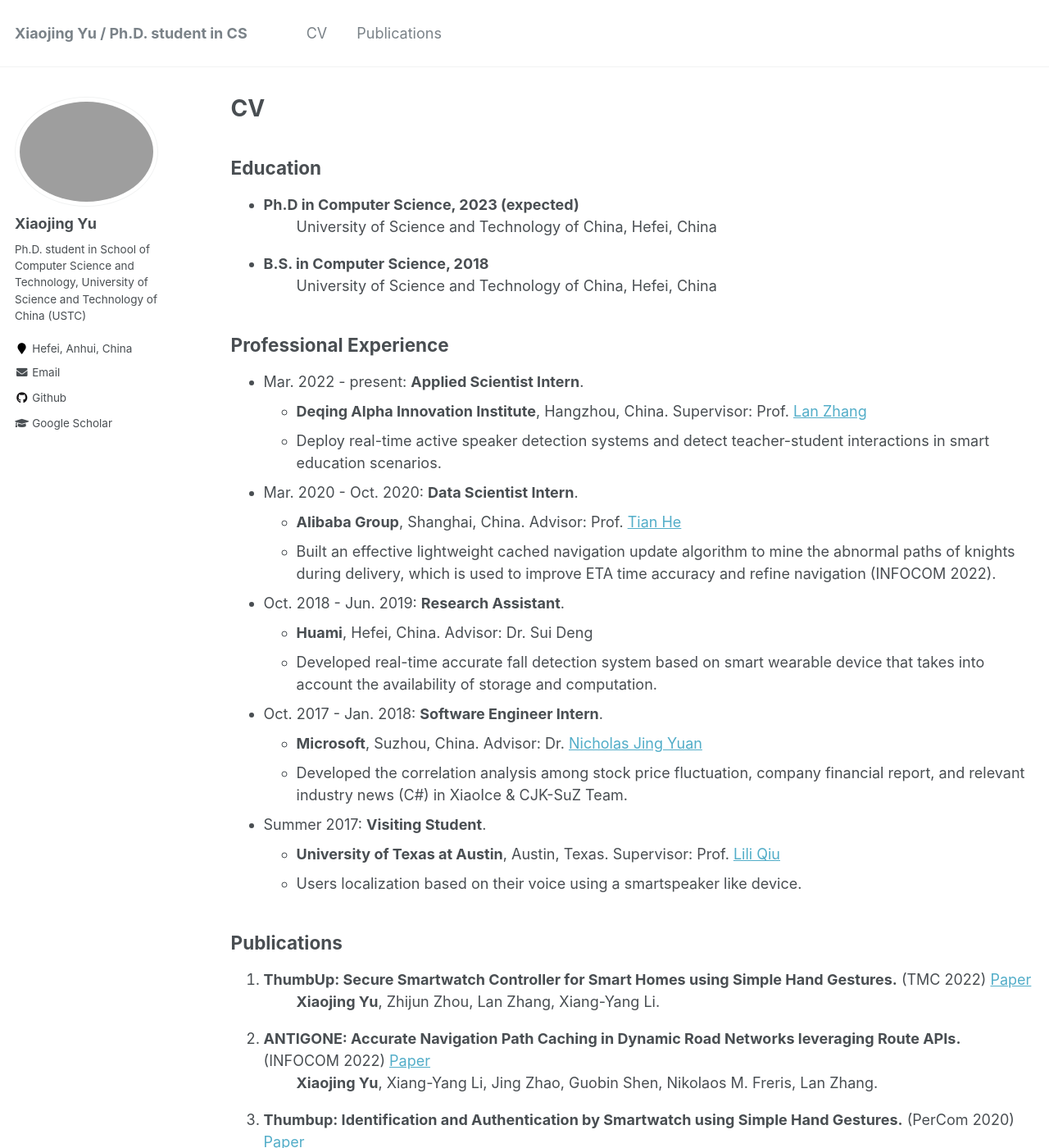
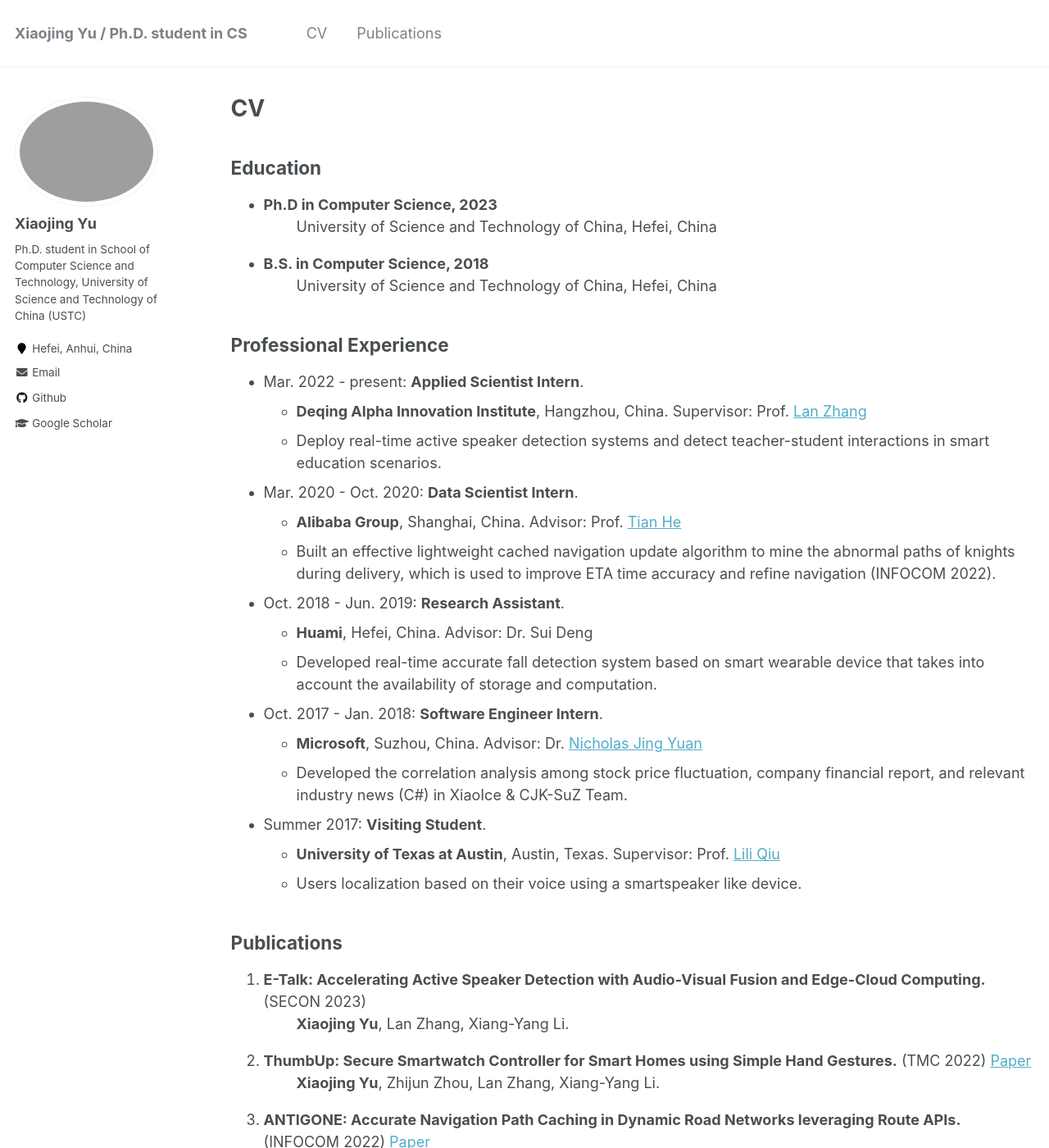
Before and after one commit to blairjing/blairjing.github.io, a Jekyll site: the page built from _pages/cv.md, in a window 1280 px wide and 1400 px high. Shown: the whole window at 82% size. Built offline with Jekyll 4.4.1, drawn with Linux system fonts in a browser that asks for light colours.

Commit message:
Update cv.md

```diff
--- a/_pages/cv.md
+++ b/_pages/cv.md
@@ -11,7 +11,7 @@ redirect_from:
 
 Education
 ------
-* **Ph.D in Computer Science, 2023 (expected)**
+* **Ph.D in Computer Science, 2023**
 : University of Science and Technology of China, Hefei, China
 * **B.S. in Computer Science,  2018**
 : University of Science and Technology of China, Hefei, China
@@ -38,15 +38,17 @@ Professional Experience
 
 Publications
 ------
-1. **ThumbUp: Secure Smartwatch Controller for Smart Homes using Simple Hand Gestures.** (TMC 2022) [Paper](https://doi.ieeecomputersociety.org/10.1109/TMC.2022.3216927)
+1. **E-Talk: Accelerating Active Speaker Detection with Audio-Visual Fusion and Edge-Cloud Computing.** (SECON 2023)
+: **Xiaojing Yu**, Lan Zhang, Xiang-Yang Li.
+2. **ThumbUp: Secure Smartwatch Controller for Smart Homes using Simple Hand Gestures.** (TMC 2022) [Paper](https://doi.ieeecomputersociety.org/10.1109/TMC.2022.3216927)
 : **Xiaojing Yu**, Zhijun Zhou, Lan Zhang, Xiang-Yang Li.
-2. **ANTIGONE: Accurate Navigation Path Caching in Dynamic Road Networks leveraging Route APIs.** (INFOCOM 2022) [Paper](https://ieeexplore.ieee.org/abstract/document/9796817)
+3. **ANTIGONE: Accurate Navigation Path Caching in Dynamic Road Networks leveraging Route APIs.** (INFOCOM 2022) [Paper](https://ieeexplore.ieee.org/abstract/document/9796817)
 : **Xiaojing Yu**, Xiang-Yang Li, Jing Zhao, Guobin Shen, Nikolaos M. Freris, Lan Zhang.
-3. **Thumbup: Identification and Authentication by Smartwatch using Simple Hand Gestures.** (PerCom 2020) [Paper](https://www.computer.org/csdl/proceedings-article/percom/2020/09127367/1l3yJSxjyqQ)
+4. **Thumbup: Identification and Authentication by Smartwatch using Simple Hand Gestures.** (PerCom 2020) [Paper](https://www.computer.org/csdl/proceedings-article/percom/2020/09127367/1l3yJSxjyqQ)
 : **Xiaojing Yu**, Zhijun Zhou, Mingxue Xu, Xuanke You, Xiang-Yang Li.
-4. **XHAR: Deep Domain Adaptation for Human Activity Recognition with Smart Devices.**  (SECON 2020) [Paper](https://ieeexplore.ieee.org/abstract/document/9158431)
+5. **XHAR: Deep Domain Adaptation for Human Activity Recognition with Smart Devices.**  (SECON 2020) [Paper](https://ieeexplore.ieee.org/abstract/document/9158431)
 : Zhijun Zhou, Yingtian Zhang, **Xiaojing Yu.**,Panlong Yang, Xiang-Yang Li, Jing Zhao, Hao Zhou.
-5. **Entropy Repulsion for Semi-supervised Learning Against Class Mismatch.** (ICONIP 2020) [Paper](https://ieeexplore.ieee.org/abstract/document/9158431)
+6. **Entropy Repulsion for Semi-supervised Learning Against Class Mismatch.** (ICONIP 2020) [Paper](https://ieeexplore.ieee.org/abstract/document/9158431)
 : Xuanke You, Lan Zhang, Linzhuo Yang, **Xiaojing Yu**, Kebin Liu.
 
 
```
